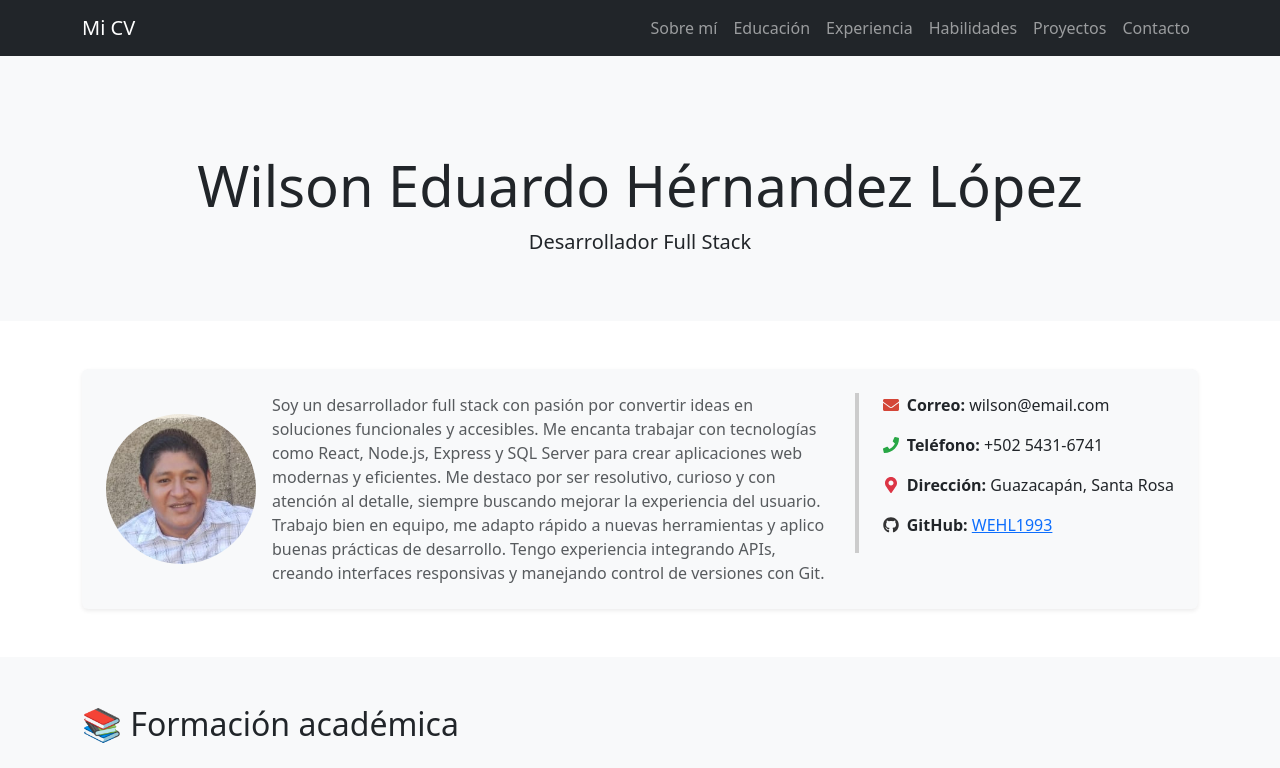
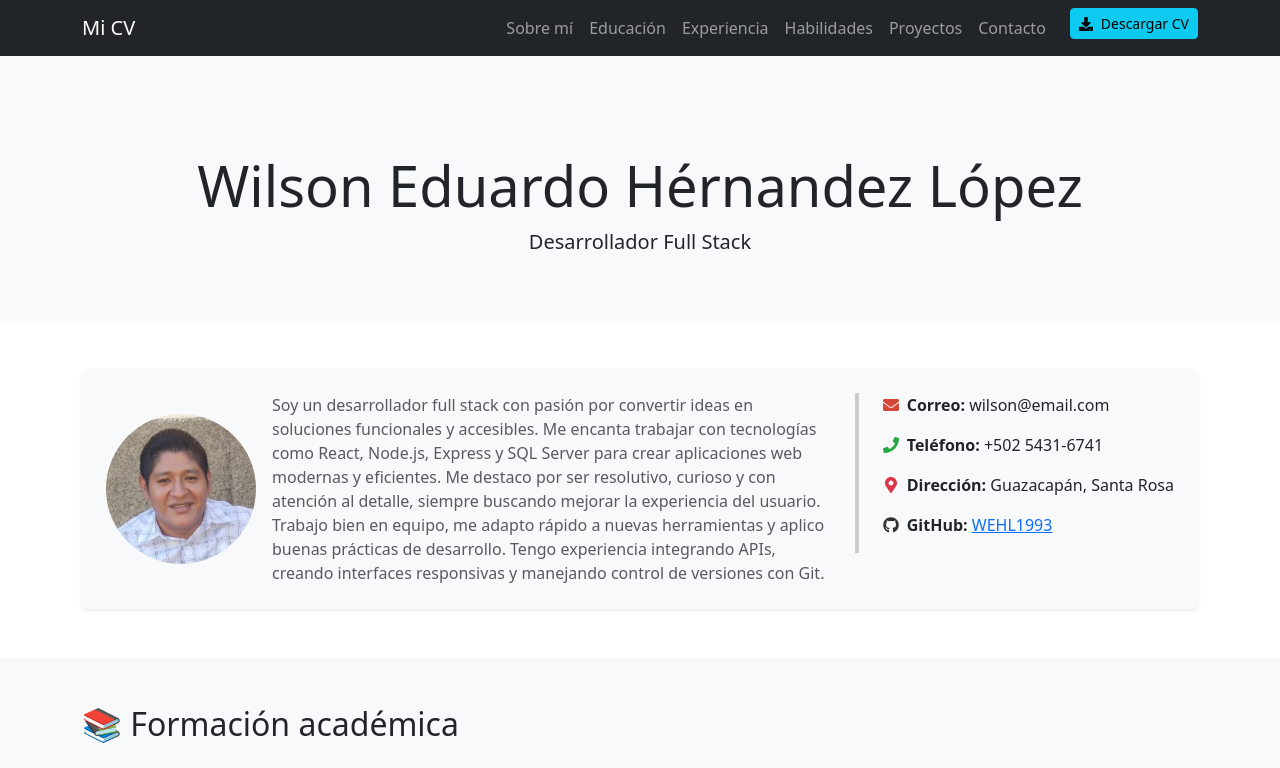
Before and after one commit to WEHL1993/hoja-de-vida, a React (Vite) app: page / in a window 1280 px wide. Shown: the top 768 px of the page. Built offline with nearby package versions, Linux system fonts and the light colour scheme.

Commit message:
Navbar.jsx: Añadi el  boton para descargar el CV en pdf

```diff
--- a/src/components/Navbar.jsx
+++ b/src/components/Navbar.jsx
@@ -1,4 +1,11 @@
+import { motion } from "framer-motion";
+import { FaDownload } from "react-icons/fa";
+
 export default function Navbar() {
+  const handleDownloadCV = () => {
+    window.open("/CV_WilsonHernandez.pdf", "_blank", "noopener,noreferrer");
+  };
+
   return (
     <nav className="navbar navbar-expand-lg navbar-dark bg-dark fixed-top">
       <div className="container">
@@ -6,6 +13,7 @@ export default function Navbar() {
         <button className="navbar-toggler" type="button" data-bs-toggle="collapse" data-bs-target="#navbarNav">
           <span className="navbar-toggler-icon"></span>
         </button>
+
         <div className="collapse navbar-collapse" id="navbarNav">
           <ul className="navbar-nav ms-auto">
             <li className="nav-item"><a className="nav-link" href="#about">Sobre mí</a></li>
@@ -14,6 +22,19 @@ export default function Navbar() {
             <li className="nav-item"><a className="nav-link" href="#skills">Habilidades</a></li>
             <li className="nav-item"><a className="nav-link" href="#projects">Proyectos</a></li>
             <li className="nav-item"><a className="nav-link" href="#contact">Contacto</a></li>
+
+            {/* Botón de descarga de CV */}
+            <li className="nav-item">
+                <motion.button
+                  onClick={handleDownloadCV}
+                  whileHover={{ scale: 1.05 }}
+                  whileTap={{ scale: 0.95 }}
+                  className="btn btn-info btn-sm ms-3 d-flex align-items-center gap-2"
+                >
+                  <FaDownload />
+                  Descargar CV
+                </motion.button>
+              </li>
           </ul>
         </div>
       </div>
```
